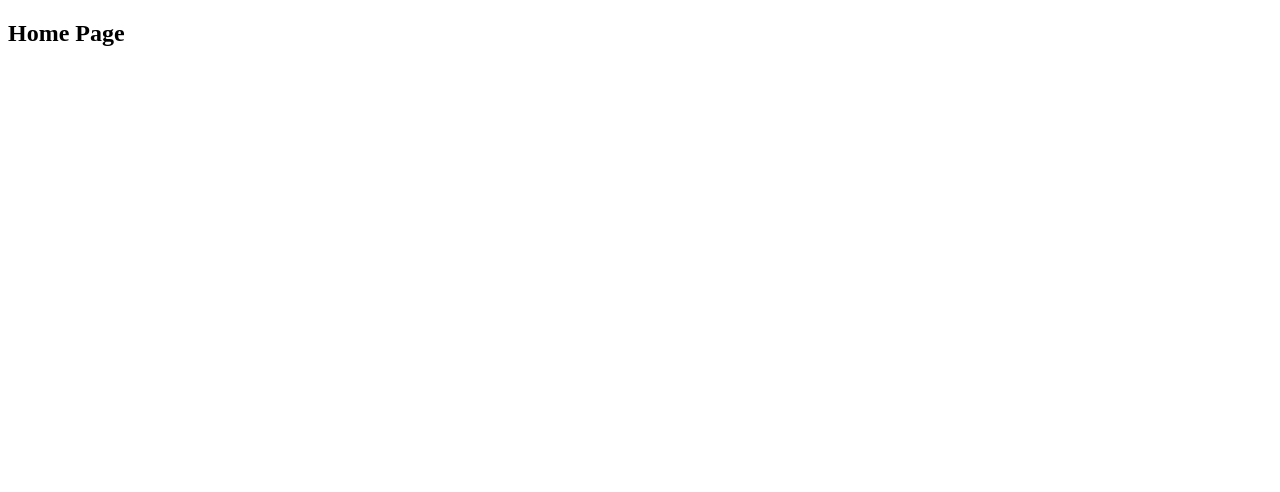
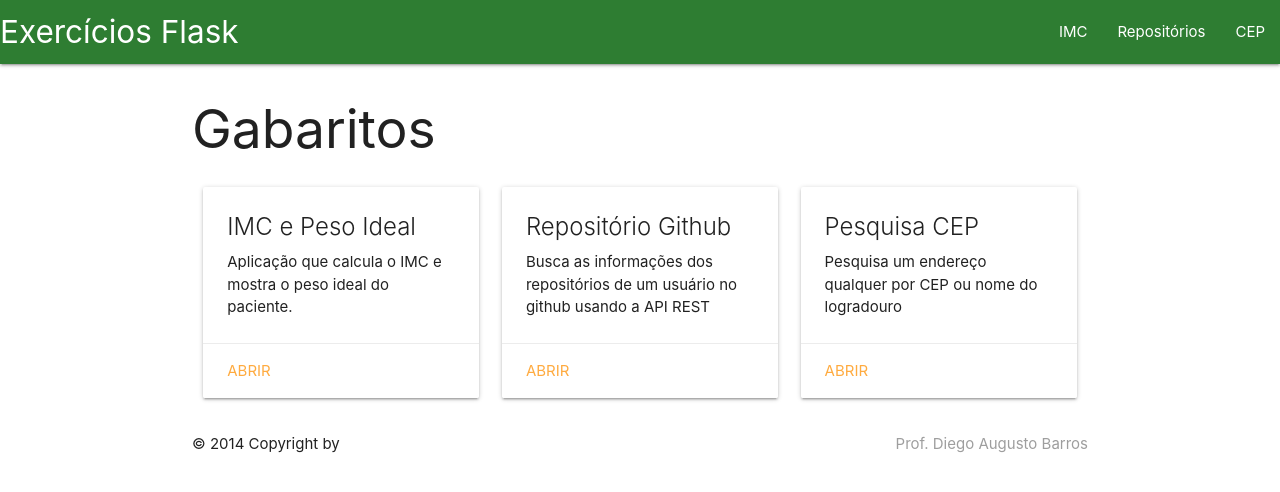
Before and after one commit to profdiegoaugusto/exercicios-flask-basic, a Flask app: page / in a window 1280 px wide. Before the commit the part shown is almost empty. Shown: the top 492 px of the page. Run offline with Flask 3, Linux system fonts and the light colour scheme.

Commit message:
Página inicial home

```diff
--- /dev/null
+++ b/app/views/templates/base.html
@@ -0,0 +1,60 @@
+<!DOCTYPE html>
+<html lang="pt-BR">
+  <head>
+    <!--Import Google Icon Font-->
+    <link
+      href="https://fonts.googleapis.com/icon?family=Material+Icons"
+      rel="stylesheet"
+    />
+
+    <!-- Compiled and minified CSS -->
+    <link
+      rel="stylesheet"
+      href="https://cdnjs.cloudflare.com/ajax/libs/materialize/1.0.0/css/materialize.min.css"
+    />
+
+    <meta charset="UTF-8" />
+    <meta http-equiv="X-UA-Compatible" content="IE=edge" />
+    <meta name="viewport" content="width=device-width, initial-scale=1.0" />
+    <title>{% block title %}{% endblock %} Gabarito - Exercícios Flask</title>
+  </head>
+  <body>
+
+    <header>
+      <nav>
+        <div class="nav-wrapper green darken-3">
+          <a href="{{ url_for('index') }}" class="brand-logo"> Exercícios Flask</a>
+          <ul id="nav-mobile" class="right hide-on-med-and-down">
+            <li><a href="#">IMC</a></li>
+            <li><a href="#">Repositórios</a></li>
+            <li><a href="#">CEP</a></li>
+          </ul>
+        </div>
+      </nav>
+    </header>
+
+    <main>
+
+        <div class="container">
+            <!-- O conteúdo da página vai aqui -->
+            {% block content %}{% endblock %}
+        </div>
+
+    </main>
+
+    <footer>
+      <div class="footer-copyright">
+        <div class="container">
+          {% block footer %} © 2014 Copyright by
+          <a
+            class="grey-text right"
+            href="https://diegoaugustobarros.com/"> Prof. Diego Augusto Barros</a>
+          {% endblock %}
+        </div>
+      </div>
+    </footer>
+
+    <!-- Compiled and minified JavaScript -->
+    <script src="https://cdnjs.cloudflare.com/ajax/libs/materialize/1.0.0/js/materialize.min.js"></script>
+  </body>
+</html>
--- a/app/views/templates/home/index.html
+++ b/app/views/templates/home/index.html
@@ -1,11 +1,47 @@
-<!DOCTYPE html>
-<html lang="en">
-<head>
-    <meta charset="UTF-8">
-    <title>Exercícios Flask</title>
-    <link rel="stylesheet" href="{{ url_for('static', filename='style.css') }}">
-</head>
-<body>
-    <h2>Home Page</h2>
-</body>
-</html>
+{% extends "base.html" %}
+
+{% block title %}Gabaritos{% endblock %}
+
+{% block content %}
+
+<h2>Gabaritos</h2>
+
+<div class="row">
+
+    <div class="col s12 m6 l4">
+        <div class="card">
+            <div class="card-content">
+              <span class="card-title">IMC e Peso Ideal</span>
+              <p>Aplicação que calcula o IMC e mostra o peso ideal do paciente.</p>
+            </div>
+            <div class="card-action">
+              <a href="#">Abrir</a>
+            </div>
+        </div>
+    </div>
+
+    <div class="col s12 m6 l4">
+        <div class="card">
+            <div class="card-content">
+              <span class="card-title">Repositório Github</span>
+              <p>Busca as informações dos repositórios de um usuário no github usando a API REST</p>
+            </div>
+            <div class="card-action">
+              <a href="#">Abrir</a>
+            </div>
+        </div>
+    </div>
+
+    <div class="col s12 m6 l4">
+        <div class="card">
+            <div class="card-content">
+                <span class="card-title">Pesquisa CEP</span>
+                <p>Pesquisa um endereço qualquer por CEP ou nome do logradouro</p>
+            </div>
+            <div class="card-action">
+                <a href="#">Abrir</a>
+            </div>
+        </div>
+    </div>
+</div>
+{% endblock %}
```
